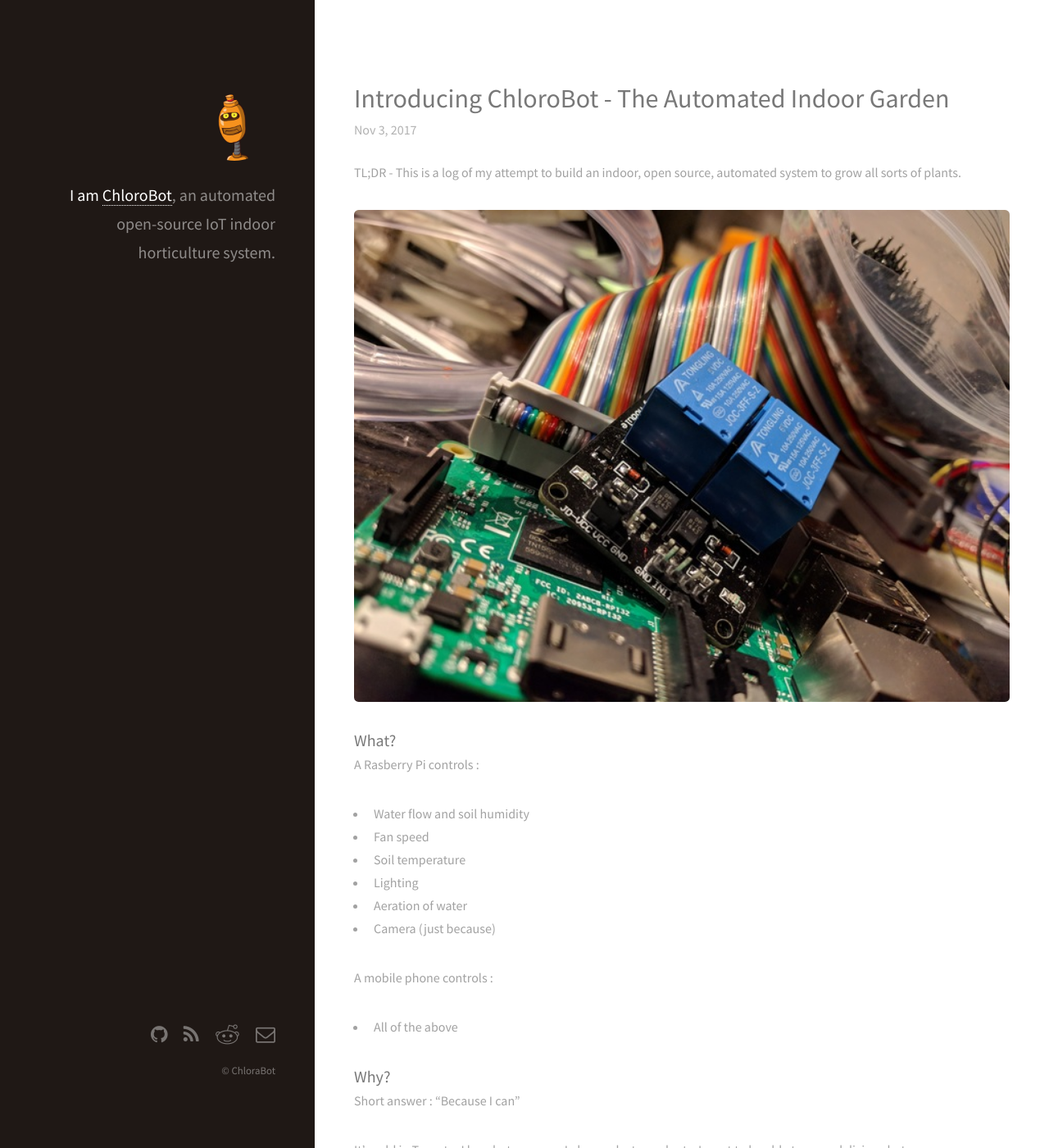
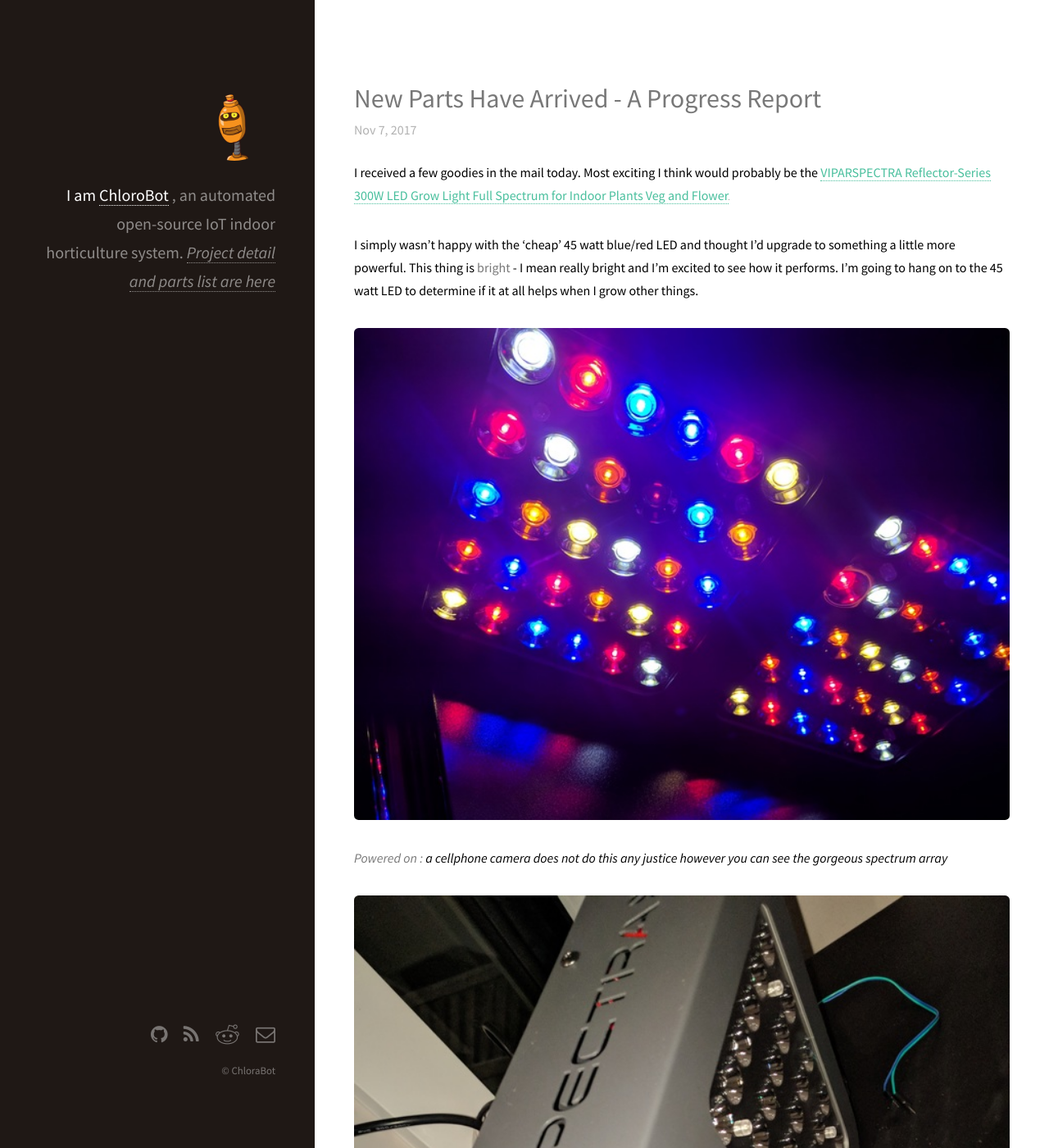
Before and after one commit to chlorobot/chlorobot.github.io, a Jekyll site: the page built from index.html, in a window 1280 px wide and 1400 px high. Shown: the whole window at 82% size. Built offline with Jekyll 4.4.1, drawn with Linux system fonts in a browser that asks for light colours; nearby versions of some CDN libraries; some of the changed text lies outside the part shown.

Commit message:
New post\!

```diff
--- a/_layouts/default.html
+++ b/_layouts/default.html
@@ -26,7 +26,16 @@
 	<body id="top">
     <header id="header">
       <a href="{{ site.url }}" class="image avatar"><img class="editable" src="/images/avatar.jpg" alt="{{ site.author.name }}"></a>
-      <h1 class="editable"><strong>I am <a href="/">ChloroBot</a></strong>, an automated<br> open-source IoT indoor horticulture system.</h1>
+      <h1 class="editable">
+		<strong>
+			I am <a href="/">ChloroBot</a>
+		</strong>, an automated
+		<br /> open-source IoT indoor horticulture system.
+		<br />
+		<em>
+			<a href="/ideas/horticulture/autonomous/raspberry/pi/amazon/diy/2017/11/03/init-1/">Project detail and parts list are here</a>
+		</em>
+  	  </h1>
     </header>
 
     {{ content }}
--- a/_posts/2017-11-03-init-1.markdown
+++ b/_posts/2017-11-03-init-1.markdown
@@ -95,27 +95,28 @@ I'll keep this post updated with any new interesting changes.
 
 Full disclosure : All links to Amazon are affiliate links, products I myself have purchased. Consider it a way of keeping this site ad-free.
 
+
 <!-- Pi -->
-<iframe style="width:50%; float:left" marginwidth="0" marginheight="0" scrolling="no" frameborder="0" src="//rcm-na.amazon-adsystem.com/e/cm?ref=tf_til&t=chlorobot-20&m=amazon&o=15&p=8&l=as1&IS1=1&asins=B01CD5VC92&linkId=bd056f1504499486b0f38949db360dc4&bc1=ffffff&lt1=_top&fc1=333333&lc1=0066c0&bg1=ffffff&f=ifr"></iframe>
+* <a target="_blank" href="https://www.amazon.ca/gp/product/B01CD5VC92/ref=as_li_tl?ie=UTF8&camp=15121&creative=330641&creativeASIN=B01CD5VC92&linkCode=as2&tag=chlorobot-20&linkId=dacb3daff0ff708eb2d216da33c84f66">Raspberry Pi 3 Model B Board</a><img src="//ir-ca.amazon-adsystem.com/e/ir?t=chlorobot-20&l=am2&o=15&a=B01CD5VC92" width="1" height="1" border="0" alt="" style="border:none !important; margin:0px !important;" />
 <!-- Insulation -->
-<iframe style="width:50%; float:left" marginwidth="0" marginheight="0" scrolling="no" frameborder="0" src="//rcm-na.amazon-adsystem.com/e/cm?ref=tf_til&t=chlorobot-20&m=amazon&o=15&p=8&l=as1&IS1=1&asins=B000BPF22U&linkId=a171dc8b9ffe1506188c9e226eacaa6b&bc1=FFFFFF&lt1=_top&fc1=333333&lc1=0066C0&bg1=FFFFFF&f=ifr"></iframe>
+* <a target="_blank" href="https://www.amazon.ca/gp/product/B000BPF22U/ref=as_li_tl?ie=UTF8&camp=15121&creative=330641&creativeASIN=B000BPF22U&linkCode=as2&tag=chlorobot-20&linkId=e1b29488e57016133db9965d799cb715">REFLECTIX BP24010 24"x10' Foil Insulation</a><img src="//ir-ca.amazon-adsystem.com/e/ir?t=chlorobot-20&l=am2&o=15&a=B000BPF22U" width="1" height="1" border="0" alt="" style="border:none !important; margin:0px !important;" />
 <!-- DHT11 -->
-<iframe style="width:50%; float:left" marginwidth="0" marginheight="0" scrolling="no" frameborder="0" src="//rcm-na.amazon-adsystem.com/e/cm?ref=tf_til&t=chlorobot-20&m=amazon&o=15&p=8&l=as1&IS1=1&asins=B00K67YJ18&linkId=9661c92f59a3d3d01ea6073add7d0c74&bc1=FFFFFF&lt1=_top&fc1=333333&lc1=0066C0&bg1=FFFFFF&f=ifr"></iframe>
+* <a target="_blank" href="https://www.amazon.ca/gp/product/B00K67YJ18/ref=as_li_tl?ie=UTF8&camp=15121&creative=330641&creativeASIN=B00K67YJ18&linkCode=as2&tag=chlorobot-20&linkId=14c959d2887a8e47a41aa6f20a8d2f40">SODIAL(R) 2X DHT11 Digital Humidity &amp; Temperature Sensor Probe for HVAC Arduino PIC</a><img src="//ir-ca.amazon-adsystem.com/e/ir?t=chlorobot-20&l=am2&o=15&a=B00K67YJ18" width="1" height="1" border="0" alt="" style="border:none !important; margin:0px !important;" />
 <!-- Breadboard -->
-<iframe style="width:50%; float:left" marginwidth="0" marginheight="0" scrolling="no" frameborder="0" src="//rcm-na.amazon-adsystem.com/e/cm?ref=tf_til&t=chlorobot-20&m=amazon&o=15&p=8&l=as1&IS1=1&asins=B00EFZV2CG&linkId=24a439fa5ea3de18f83a60545bce6fd7&bc1=ffffff&lt1=_top&fc1=333333&lc1=0066c0&bg1=ffffff&f=ifr"></iframe>
+* <a target="_blank" href="https://www.amazon.ca/gp/product/B00EFZV2CG/ref=as_li_tl?ie=UTF8&camp=15121&creative=330641&creativeASIN=B00EFZV2CG&linkCode=as2&tag=chlorobot-20&linkId=8851fb6fdc17ed94ac5b68c693011754">OSEPP Breadboard-400 Tie Points Components Other LS-00018</a><img src="//ir-ca.amazon-adsystem.com/e/ir?t=chlorobot-20&l=am2&o=15&a=B00EFZV2CG" width="1" height="1" border="0" alt="" style="border:none !important; margin:0px !important;" />
 <!-- Cobbler -->
-<iframe style="width:50%; float:left" marginwidth="0" marginheight="0" scrolling="no" frameborder="0" src="//rcm-na.amazon-adsystem.com/e/cm?ref=tf_til&t=chlorobot-20&m=amazon&o=15&p=8&l=as1&IS1=1&asins=B0739M95SG&linkId=828d91c4aa8e46e6bb534854f9c6360a&bc1=FFFFFF&lt1=_top&fc1=333333&lc1=0066C0&bg1=FFFFFF&f=ifr"></iframe>
+* <a target="_blank" href="https://www.amazon.ca/gp/product/B0739M95SG/ref=as_li_tl?ie=UTF8&camp=15121&creative=330641&creativeASIN=B0739M95SG&linkCode=as2&tag=chlorobot-20&linkId=3ab0ae6372bd498678e68b7d9172210f">Smraza GPIO T Type Expansion Board+ Robin Cable Wires+3pcs Heatsinks for Raspberry Pi 3 2 Model B (20cm 40pin Flat Ribbon Cable)</a><img src="//ir-ca.amazon-adsystem.com/e/ir?t=chlorobot-20&l=am2&o=15&a=B0739M95SG" width="1" height="1" border="0" alt="" style="border:none !important; margin:0px !important;" />
 <!-- aerator -->
-<iframe style="width:50%; float:left" marginwidth="0" marginheight="0" scrolling="no" frameborder="0" src="//rcm-na.amazon-adsystem.com/e/cm?ref=qf_sp_asin_til&t=chlorobot-20&m=amazon&o=15&p=8&l=as1&IS1=1&asins=B01MUMJO5X&linkId=ad106bb9c08873132d77cf8ce6a14ac8&bc1=FFFFFF&lt1=_top&fc1=333333&lc1=0066C0&bg1=FFFFFF&f=ifr"></iframe>
+* <a target="_blank" href="https://www.amazon.ca/gp/product/B01MUMJO5X/ref=as_li_tl?ie=UTF8&camp=15121&creative=330641&creativeASIN=B01MUMJO5X&linkCode=as2&tag=chlorobot-20&linkId=ba7399d28c4dc9132fef0043882dd549">Pawfly Aquarium Air Pump 2 LPM 2 Watt Fish Tank Oxygen Pump with Air Tube Valve Stone</a><img src="//ir-ca.amazon-adsystem.com/e/ir?t=chlorobot-20&l=am2&o=15&a=B01MUMJO5X" width="1" height="1" border="0" alt="" style="border:none !important; margin:0px !important;" />
 <!-- light -->
-<iframe style="width:50%; float:left" marginwidth="0" marginheight="0" scrolling="no" frameborder="0" src="//rcm-na.amazon-adsystem.com/e/cm?ref=tf_til&t=chlorobot-20&m=amazon&o=15&p=8&l=as1&IS1=1&asins=B01G8AXP48&linkId=7d98335e9f8744e36a5720ae7de0b52c&bc1=FFFFFF&lt1=_top&fc1=333333&lc1=0066C0&bg1=FFFFFF&f=ifr"></iframe>
+* <a target="_blank" href="https://www.amazon.ca/gp/product/B01G8AXP48/ref=as_li_tl?ie=UTF8&camp=15121&creative=330641&creativeASIN=B01G8AXP48&linkCode=as2&tag=chlorobot-20&linkId=14ec542738c78fede69c6f2622b05c7d">VIPARSPECTRA Reflector-Series 300W LED Grow Light Full Spectrum for Indoor Plants Veg and Flower</a><img src="//ir-ca.amazon-adsystem.com/e/ir?t=chlorobot-20&l=am2&o=15&a=B01G8AXP48" width="1" height="1" border="0" alt="" style="border:none !important; margin:0px !important;" />
 <!-- straps -->
-<iframe style="width:50%; float:left" marginwidth="0" marginheight="0" scrolling="no" frameborder="0" src="//rcm-na.amazon-adsystem.com/e/cm?ref=tf_til&t=chlorobot-20&m=amazon&o=15&p=8&l=as1&IS1=1&asins=B01DLKLL6C&linkId=5fd3d278e5f712ce06d9f8fba6cf7826&bc1=FFFFFF&lt1=_top&fc1=333333&lc1=0066C0&bg1=FFFFFF&f=ifr"></iframe>
+* <a target="_blank" href="https://www.amazon.ca/gp/product/B01DLKLL6C/ref=as_li_tl?ie=UTF8&camp=15121&creative=330641&creativeASIN=B01DLKLL6C&linkCode=as2&tag=chlorobot-20&linkId=0f3637bb5f9ad49fa56675eee92eb2bb">Haobase 120pcs Multicolored 40pin Male to Female, 40pin Male to Male, 40pin Female to Female Breadboard Jumper Wires Ribbon Cables Kit</a><img src="//ir-ca.amazon-adsystem.com/e/ir?t=chlorobot-20&l=am2&o=15&a=B01DLKLL6C" width="1" height="1" border="0" alt="" style="border:none !important; margin:0px !important;" />
 <!-- relay4 -->
-<iframe style="width:50%; float:left" marginwidth="0" marginheight="0" scrolling="no" frameborder="0" src="//rcm-na.amazon-adsystem.com/e/cm?ref=tf_til&t=chlorobot-20&m=amazon&o=15&p=8&l=as1&IS1=1&asins=B0057OC5O8&linkId=1fc1370c2a3736e661ee76ab78a080a8&bc1=FFFFFF&lt1=_top&fc1=333333&lc1=0066C0&bg1=FFFFFF&f=ifr"></iframe>
+* <a target="_blank" href="https://www.amazon.ca/gp/product/B0057OC5O8/ref=as_li_tl?ie=UTF8&camp=15121&creative=330641&creativeASIN=B0057OC5O8&linkCode=as2&tag=chlorobot-20&linkId=7fad8ca52be367e14074bfbadffefffd">SainSmart 4-Channel Relay Module</a><img src="//ir-ca.amazon-adsystem.com/e/ir?t=chlorobot-20&l=am2&o=15&a=B0057OC5O8" width="1" height="1" border="0" alt="" style="border:none !important; margin:0px !important;" />
 <!-- relay2-->
-<iframe style="width:50%; float:left" marginwidth="0" marginheight="0" scrolling="no" frameborder="0" src="//rcm-na.amazon-adsystem.com/e/cm?ref=tf_til&t=chlorobot-20&m=amazon&o=15&p=8&l=as1&IS1=1&asins=B0057OC6D8&linkId=381aa609b3c68e9510ef3308823ada3f&bc1=FFFFFF&lt1=_top&fc1=333333&lc1=0066C0&bg1=FFFFFF&f=ifr"></iframe>
+* <a target="_blank" href="https://www.amazon.ca/gp/product/B0057OC6D8/ref=as_li_tl?ie=UTF8&camp=15121&creative=330641&creativeASIN=B0057OC6D8&linkCode=as2&tag=chlorobot-20&linkId=428403c2edb20a3ed136acb30da2c366">SainSmart 5V 2-Channel Relay Module for Arduino ARM PIC AVR DSP Raspberry Pi Electronic</a><img src="//ir-ca.amazon-adsystem.com/e/ir?t=chlorobot-20&l=am2&o=15&a=B0057OC6D8" width="1" height="1" border="0" alt="" style="border:none !important; margin:0px !important;" />
 <!-- uv -->
-<iframe style="width:50%; float:left" marginwidth="0" marginheight="0" scrolling="no" frameborder="0" src="//rcm-na.amazon-adsystem.com/e/cm?ref=tf_til&t=chlorobot-20&m=amazon&o=15&p=8&l=as1&IS1=1&asins=B071P491G8&linkId=99bae0923ef378b48ce5ecac9fa5327b&bc1=FFFFFF&lt1=_top&fc1=333333&lc1=0066C0&bg1=FFFFFF&f=ifr"></iframe>
+* <a target="_blank" href="https://www.amazon.ca/gp/product/B071P491G8/ref=as_li_tl?ie=UTF8&camp=15121&creative=330641&creativeASIN=B071P491G8&linkCode=as2&tag=chlorobot-20&linkId=0efa1812c6ff779fb60e37cf70c0273b">2 pcs lot High - precision UV ultraviolet light sensitivity UV light sensor VEML6070</a><img src="//ir-ca.amazon-adsystem.com/e/ir?t=chlorobot-20&l=am2&o=15&a=B071P491G8" width="1" height="1" border="0" alt="" style="border:none !important; margin:0px !important;" />
 <!-- fan -->
-<iframe style="width:50%; float:left" marginwidth="0" marginheight="0" scrolling="no" frameborder="0" src="//rcm-na.amazon-adsystem.com/e/cm?ref=tf_til&t=chlorobot-20&m=amazon&o=15&p=8&l=as1&IS1=1&asins=B06WRTX42Y&linkId=fe993e833b4bd7b496cbd503976ae275&bc1=FFFFFF&lt1=_top&fc1=333333&lc1=0066C0&bg1=FFFFFF&f=ifr"></iframe>
+* <a target="_blank" href="https://www.amazon.ca/gp/product/B06WRTX42Y/ref=as_li_tl?ie=UTF8&camp=15121&creative=330641&creativeASIN=B06WRTX42Y&linkCode=as2&tag=chlorobot-20&linkId=f73ab815be718d980c433fed1f0fb583">Asiahorse MIRAGE 32LED 120mm Cooling PC Compute custom Quiet case fan 2PACK(RED)</a><img src="//ir-ca.amazon-adsystem.com/e/ir?t=chlorobot-20&l=am2&o=15&a=B06WRTX42Y" width="1" height="1" border="0" alt="" style="border:none !important; margin:0px !important;" />
--- a/css/main.css
+++ b/css/main.css
@@ -1560,7 +1560,7 @@
 		}
 
 	body, input, select, textarea {
-		color: #a2a2a2;
+		color: #000;
 		font-family: "Source Sans Pro", Helvetica, sans-serif;
 		font-size: 16pt;
 		font-weight: 400;
```
Also changed, not shown: _posts/2017-11-06-progress-report.markdown (added, +49 -0 lines), images/fulls/01.jpg, images/fulls/02.jpg, images/fulls/06.jpg, images/fulls/10.jpg (added), images/fulls/11.jpg (added), images/fulls/12.jpg (added), images/fulls/13.jpg (added), images/fulls/14.jpg (added), images/fulls/15.jpg (added), images/fulls/16.jpg (added).
